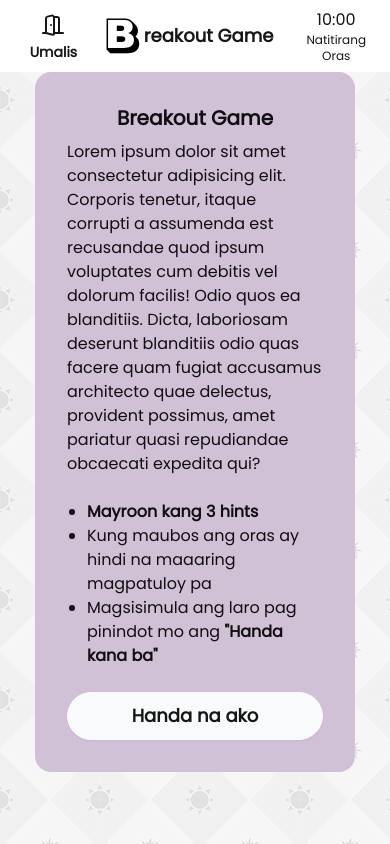
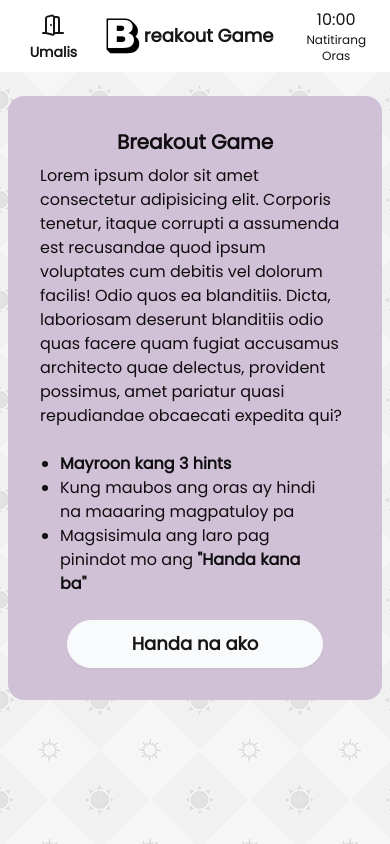
Before and after one commit to roiceee/breakout-game, a React (Vite) app: page / in a window 390 px wide. Built offline with nearby package versions, Linux system fonts and the light colour scheme.

Commit message:
refactor: Update MainPage layout for responsive design

```diff
--- a/src/MainPage.tsx
+++ b/src/MainPage.tsx
@@ -61,7 +61,7 @@ export default function MainPage() {
 
       <div className="w-full px-2 md:px-4 lg:px-8">
         {currentRound === 0 && (
-          <div className="card bg-primary text-primary-content min-w-[300px] max-w-[600px] mx-auto absolute start-1/2 top-1/2 -translate-x-1/2 -translate-y-1/2">
+          <div className="card bg-primary text-primary-content min-w-[300px] max-w-[600px] mx-auto md:absolute md:start-1/2 md:top-1/2 md:-translate-x-1/2 md:-translate-y-1/2">
             <div className="card-body">
               <h2 className="card-title mx-auto">Breakout Game</h2>
               <p>
@@ -95,7 +95,7 @@ export default function MainPage() {
         )}
         {currentRound == rounds + 1 && (
           //thank you page
-          <div className="card bg-primary text-primary-content min-w-[300px] max-w-[600px] absolute start-1/2 top-1/2 -translate-x-1/2 -translate-y-1/2">
+          <div className="card bg-primary text-primary-content min-w-[300px] max-w-[600px] md:absolute md:start-1/2 md:top-1/2 md:-translate-x-1/2 md:-translate-y-1/2">
             <div className="card-body">
               <div>
                 <Trophy size={100} className="mx-auto" />
```
